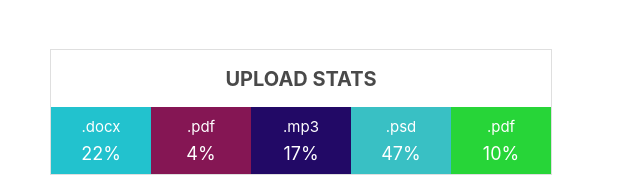
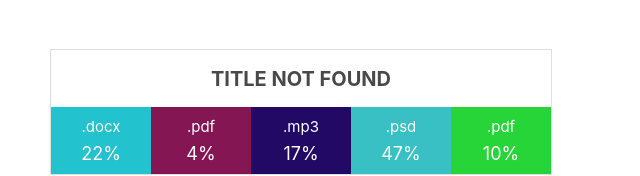
Before and after one commit to tetrud/goit-react-hw-01-components, a React (Create React App) app: page / in a window 1280 px wide. Shown: the part 349-525 px from the top of the page, without its empty margins (0-640 px from the left). Built offline with nearby package versions, Linux system fonts and the light colour scheme.

Commit message:
added defaultProps in StatisticsSection

```diff
--- a/src/components/App.jsx
+++ b/src/components/App.jsx
@@ -12,7 +12,7 @@ const App = () => {
   return (
     <>
       <Profile user={user} />
-      <Statistics title="Upload stats" stats={statisticalData} />
+      <Statistics stats={statisticalData} />
       <FriendList friends={friends} />
       <TransactionHistory items={transactions} />
     </>
--- a/src/components/StatisticsSection/Statistics/Statistics.jsx
+++ b/src/components/StatisticsSection/Statistics/Statistics.jsx
@@ -9,6 +9,10 @@ const Statistics = ({ title, stats }) => {
       <StatList stats={stats} />
     </section>
   );
+};
+
+Statistics.defaultProps = {
+  title: 'title not found',
 };
 
 Statistics.propTypes = {
```
